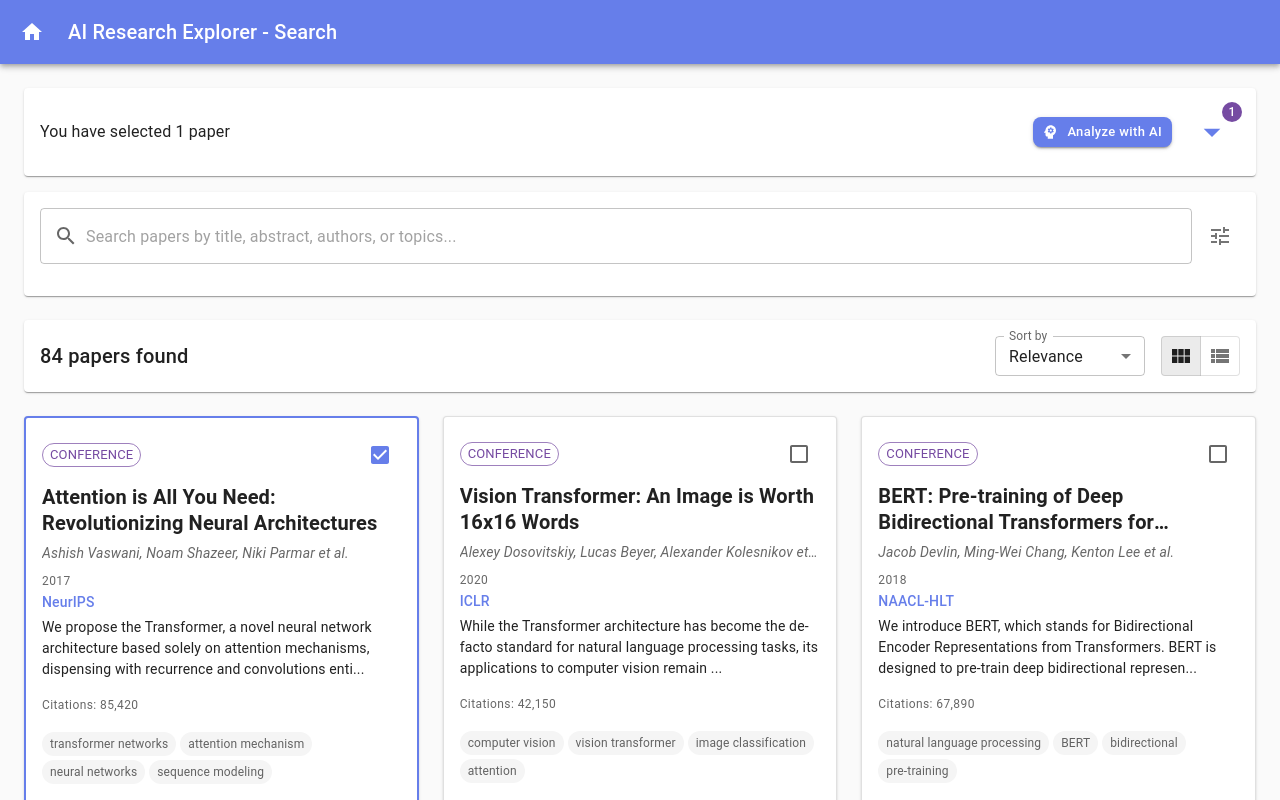
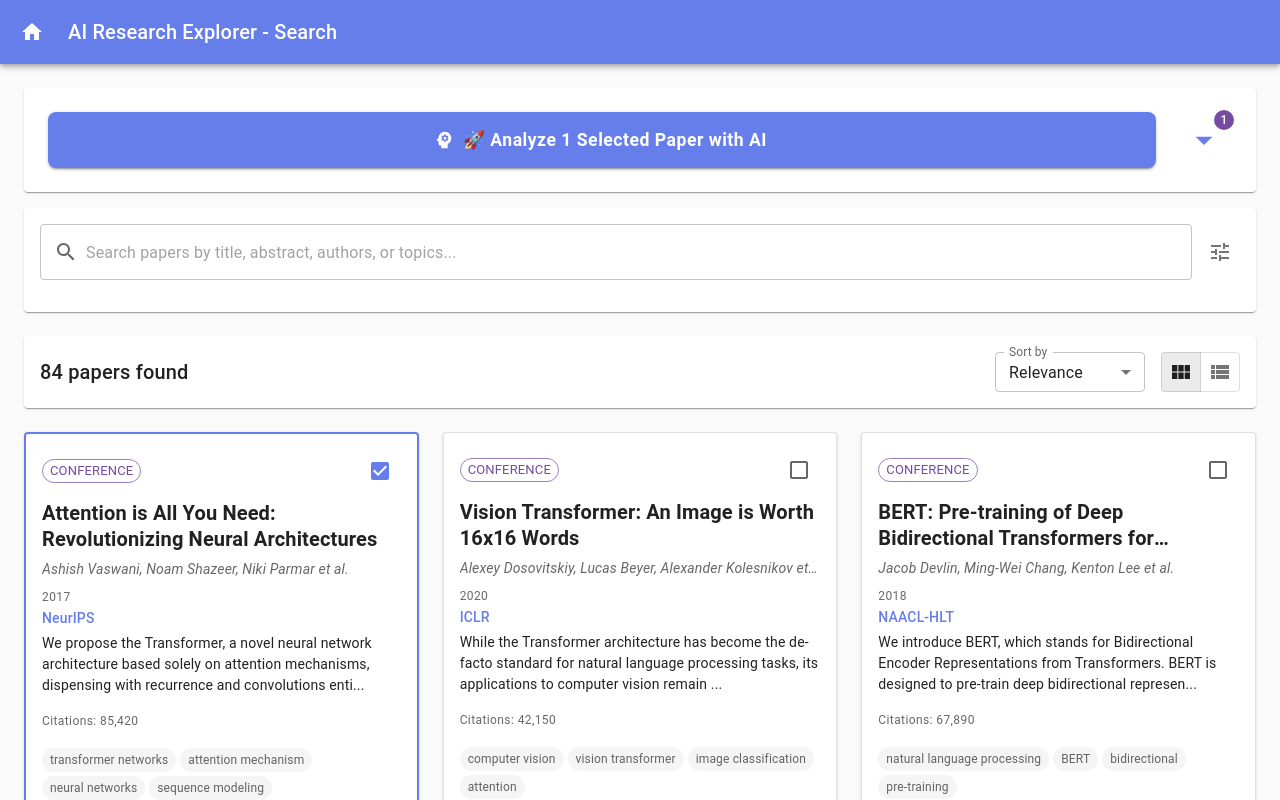
Before and after one commit to Mehdi-Rh/AI-Research-Explorer, a React (Vite) app: page /search in a window 1280 px wide. Both pictures are taken after a click on the element 221 px from the left and 507 px from the top of the page. Shown: the top 800 px of the page. Built offline with nearby package versions, Linux system fonts and the light colour scheme.

Commit message:
Enhance Selected Papers Menu with improved UI and prominent CTA button

```diff
--- a/src/pages/SearchPage.tsx
+++ b/src/pages/SearchPage.tsx
@@ -342,38 +342,35 @@ const SearchPage: React.FC = () => {
       <Container maxWidth="xl" sx={{ py: 3 }}>
         {/* Selected Papers Menu */}
         {selectedPapers.size > 0 && (
-          <Paper elevation={1} sx={{ p: 2, mb: 2 }}>
-            <Box
-              sx={{
-                display: 'flex',
-                justifyContent: 'space-between',
-                alignItems: 'center',
-                gap: 2,
-              }}
-            >
-              <Typography variant="body1" color="text.primary">
-                You have selected {selectedPapers.size} paper{selectedPapers.size > 1 ? 's' : ''}
-              </Typography>
-              <Box sx={{ display: 'flex', alignItems: 'center', gap: 1 }}>
+          <Paper elevation={1} sx={{ p: 3, mb: 2 }}>
+            <Box sx={{ display: 'flex', flexDirection: 'row', gap: 2 }}>
+              {/* Prominent CTA Button */}
               <Button
                 variant="contained"
                 startIcon={<AIIcon />}
                 onClick={handleAnalyzeWithAI}
-                  size="small"
+                size="large"
+                fullWidth
                 sx={{
-                    bgcolor: 'primary.main',
+                  py: 1.5,
+                  fontSize: '1.1rem',
+                  fontWeight: 600,
+                  textTransform: 'none',
+                  borderRadius: 2,
+                  boxShadow: 2,
                   '&:hover': {
+                    boxShadow: 4,
                     bgcolor: 'primary.dark',
                   },
                 }}
               >
-                  Analyze with AI
-                </Button>
+                🚀 Analyze {selectedPapers.size} Selected Paper{selectedPapers.size > 1 ? 's' : ''}{' '}
+                with AI
+              </Button>{' '}
               <SelectedPapersMenu
                 selectedPapers={selectedPapers}
                 onRemovePaper={handleRemovePaper}
               />
-              </Box>
             </Box>
           </Paper>
         )}
```
Lines whose indentation alone changed are shown as unchanged.
